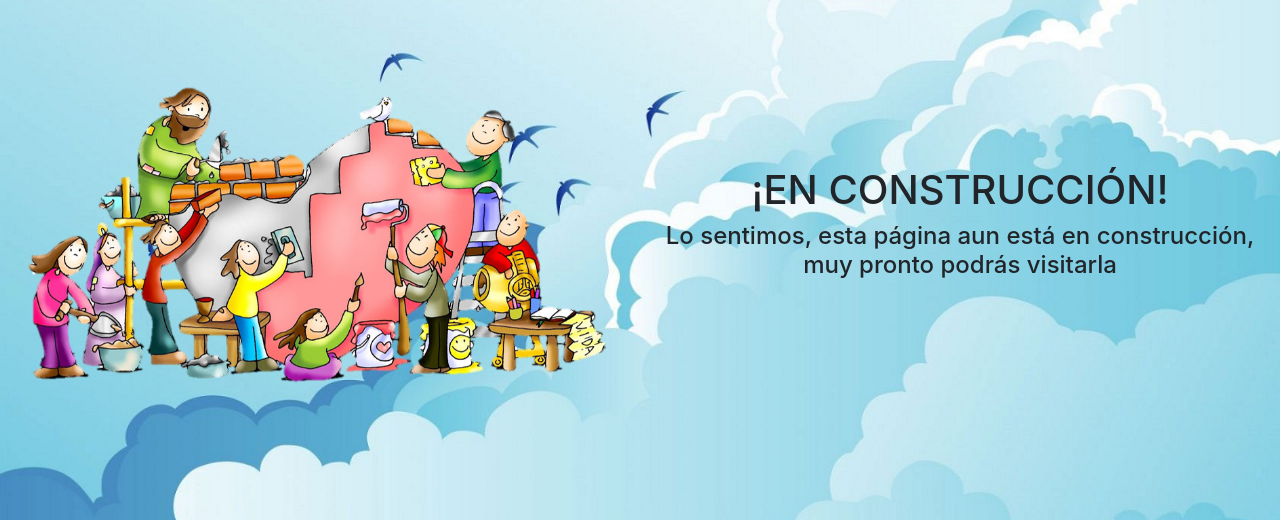
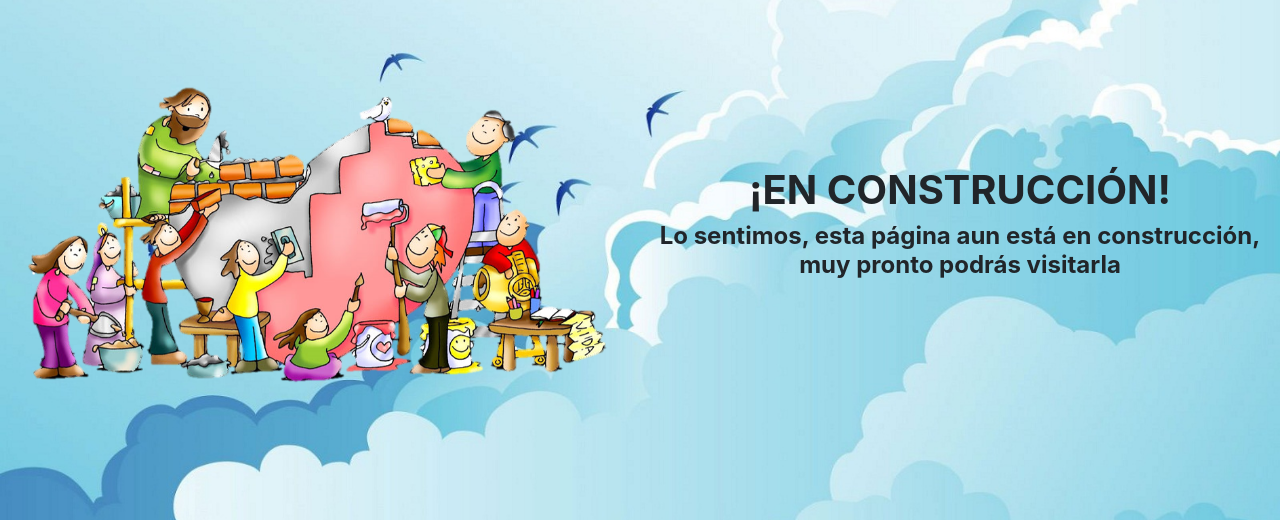
Before and after one commit to GunnerStraiker1/epjMerida, a PHP site: page /webNewDesign/EnConstruccion.php in a window 1280 px wide. Shown: the part 180-700 px from the top of the page. Run offline with PHP 8.4, Linux system fonts and the light colour scheme.

Commit message:
font changes

```diff
--- a/css/enConstruccion.css
+++ b/css/enConstruccion.css
@@ -11,6 +11,10 @@ body{
 #img-const{
   padding-top: 10em;
 }
+
+h1 ,h4 {
+  font-weight: bolder;
+}
 @media screen and (max-device-width:720px) {
   #img-const{
     padding-top: 5em !important;
@@ -19,7 +23,6 @@ body{
   #text-const{
     padding-top: 4em;
     text-align: center;
-    font-weight: bolder;
   }
 
 }
```
